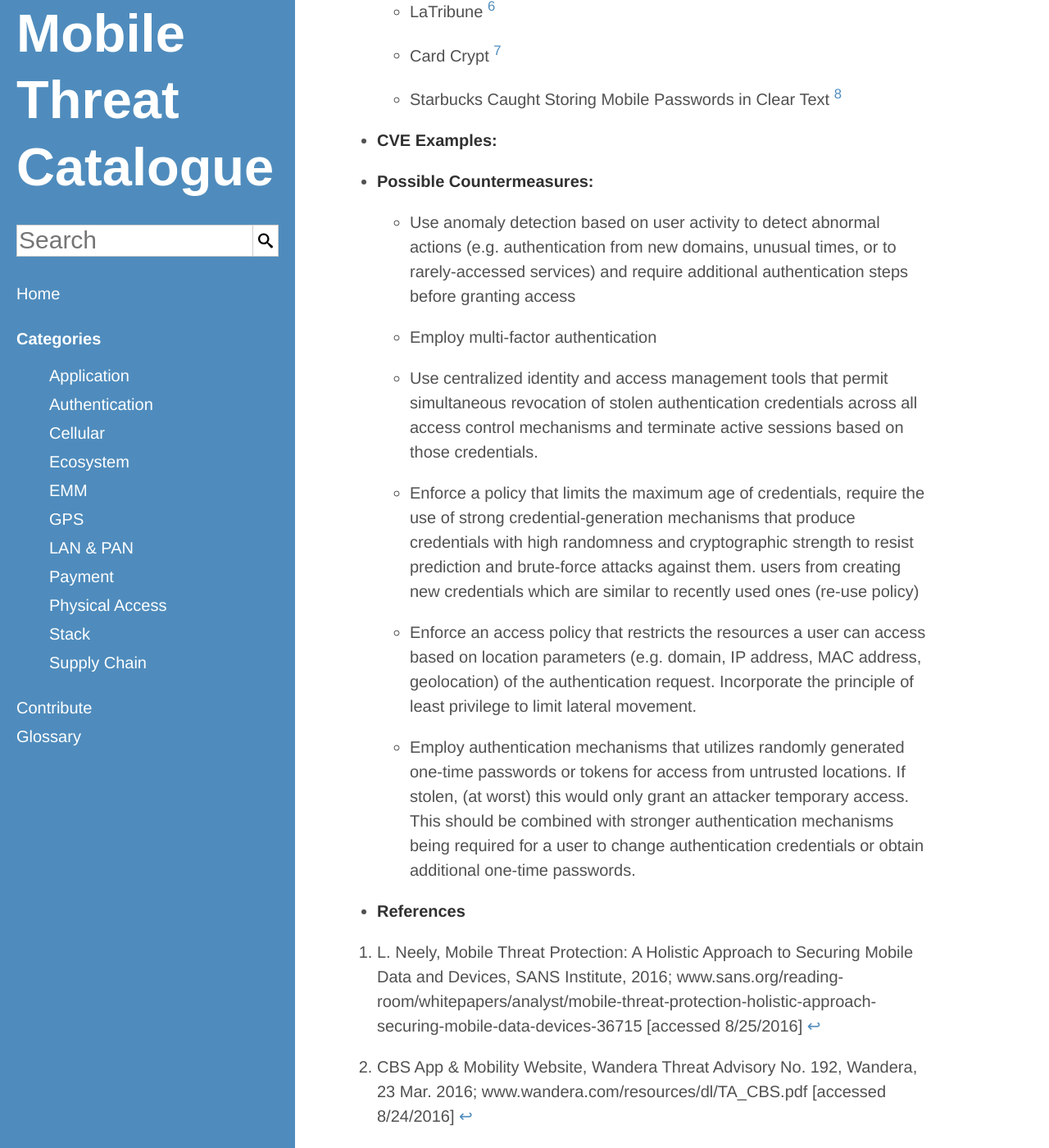
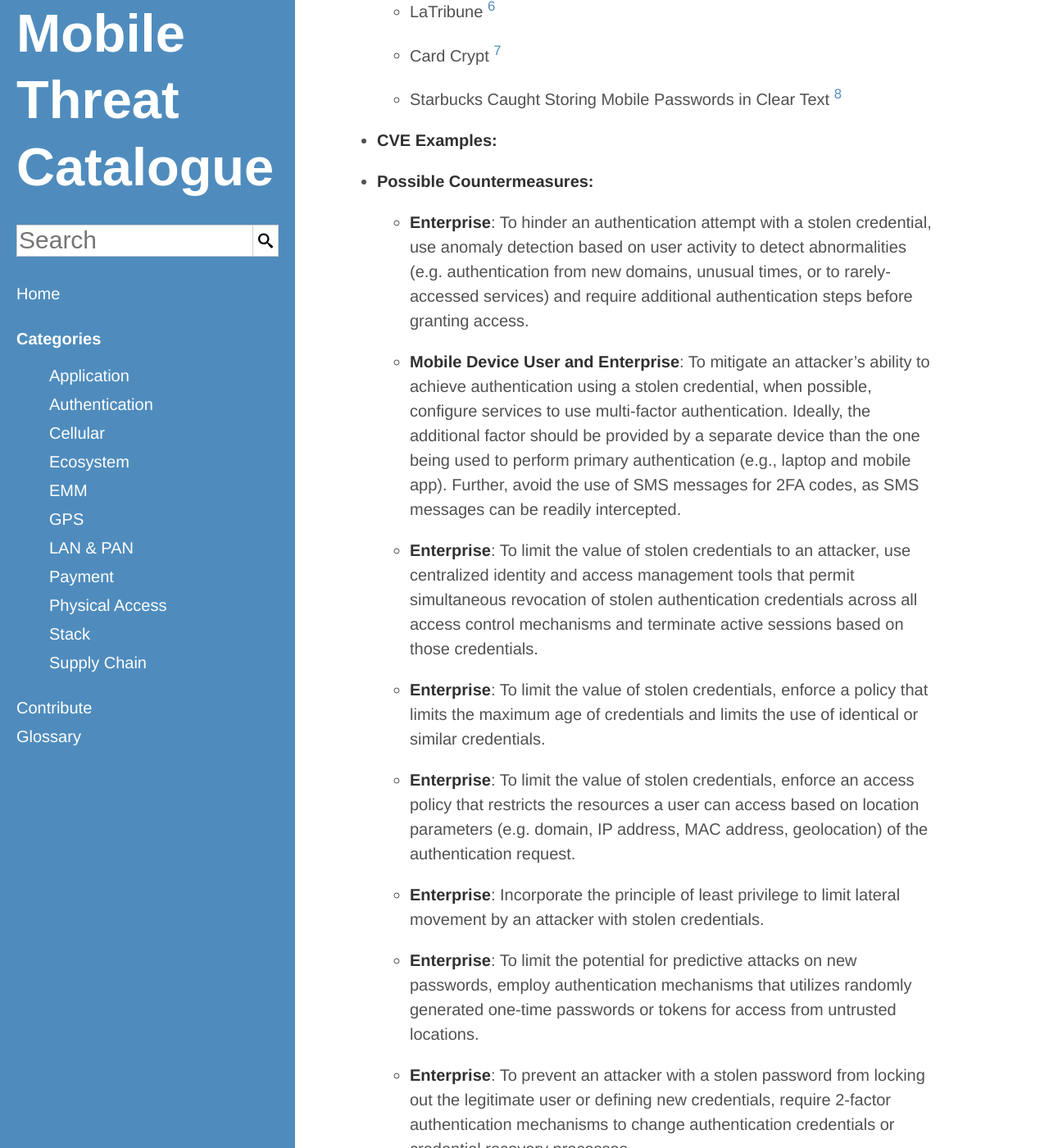
Before and after one commit to usnistgov/mobile-threat-catalogue, a Jekyll site: the page built from _authentication-threats/AUT-0.md, in a window 1280 px wide and 1400 px high, scrolled down 700 px. Shown: the whole window at 82% size. Built offline with Jekyll 4.4.1, drawn with Linux system fonts in a browser that asks for light colours; some of the changed text lies outside the part shown.

Commit message:
#13: update countermeasures and actors

```diff
--- a/_authentication-threats/AUT-0.md
+++ b/_authentication-threats/AUT-0.md
@@ -14,10 +14,21 @@
         - "Starbucks Caught Storing Mobile Passwords in Clear Text [^122]"
     CVEExample:
     PossibleCountermeasures:
-        - "Use anomaly detection based on user activity to detect abnormal actions (e.g. authentication from new domains, unusual times, or to rarely-accessed services) and require additional authentication steps before granting access"
-        - "Employ multi-factor authentication"
-        - "Use centralized identity and access management tools that permit simultaneous revocation of stolen authentication credentials across all access control mechanisms and terminate active sessions based on those credentials."
-        - "Enforce a policy that limits the maximum age of credentials, require the use of strong credential-generation mechanisms that produce credentials with high randomness and cryptographic strength to resist prediction and brute-force attacks against them. users from creating new credentials which are similar to recently used ones (re-use policy)"
-        - "Enforce an access policy that restricts the resources a user can access based on location parameters (e.g. domain, IP address, MAC address, geolocation) of the authentication request.   Incorporate the principle of least privilege to limit lateral movement."
-        - "Employ authentication mechanisms that utilizes randomly generated one-time passwords or tokens for access from untrusted locations. If stolen, (at worst) this would only grant an attacker temporary access. This should be combined with stronger authentication mechanisms being required for a user to change authentication credentials or obtain additional one-time passwords."
+        "To hinder an authentication attempt with a stolen credential, use anomaly detection based on user activity to detect abnormalities (e.g. authentication from new domains, unusual times, or to rarely-accessed services) and require additional authentication steps before granting access.":
+            - Enterprise
+        "To mitigate an attacker's ability to achieve authentication using a stolen credential, when possible, configure services to use multi-factor authentication. Ideally, the additional factor should be provided by a separate device than the one being used to perform primary authentication (e.g., laptop and mobile app). Further, avoid the use of SMS messages for 2FA codes, as SMS messages can be readily intercepted.":
+            - Mobile Device User
+            - Enterprise
+        "To limit the value of stolen credentials to an attacker, use centralized identity and access management tools that permit simultaneous revocation of stolen authentication credentials across all access control mechanisms and terminate active sessions based on those credentials.":
+            - Enterprise
+        "To limit the value of stolen credentials, enforce a policy that limits the maximum age of credentials and limits the use of identical or similar credentials.":
+            - Enterprise
+        "To limit the value of stolen credentials, enforce an access policy that restricts the resources a user can access based on location parameters (e.g. domain, IP address, MAC address, geolocation) of the authentication request.":
+            - Enterprise
+        "Incorporate the principle of least privilege to limit lateral movement by an attacker with stolen credentials.":
+            - Enterprise
+        "To limit the potential for predictive attacks on new passwords, employ authentication mechanisms that utilizes randomly generated one-time passwords or tokens for access from untrusted locations.":
+            - Enterprise
+        "To prevent an attacker with a stolen password from locking out the legitimate user or defining new credentials, require 2-factor authentication mechanisms to change authentication credentials or credential recovery processes.":
+            - Enterprise
 ---
```
